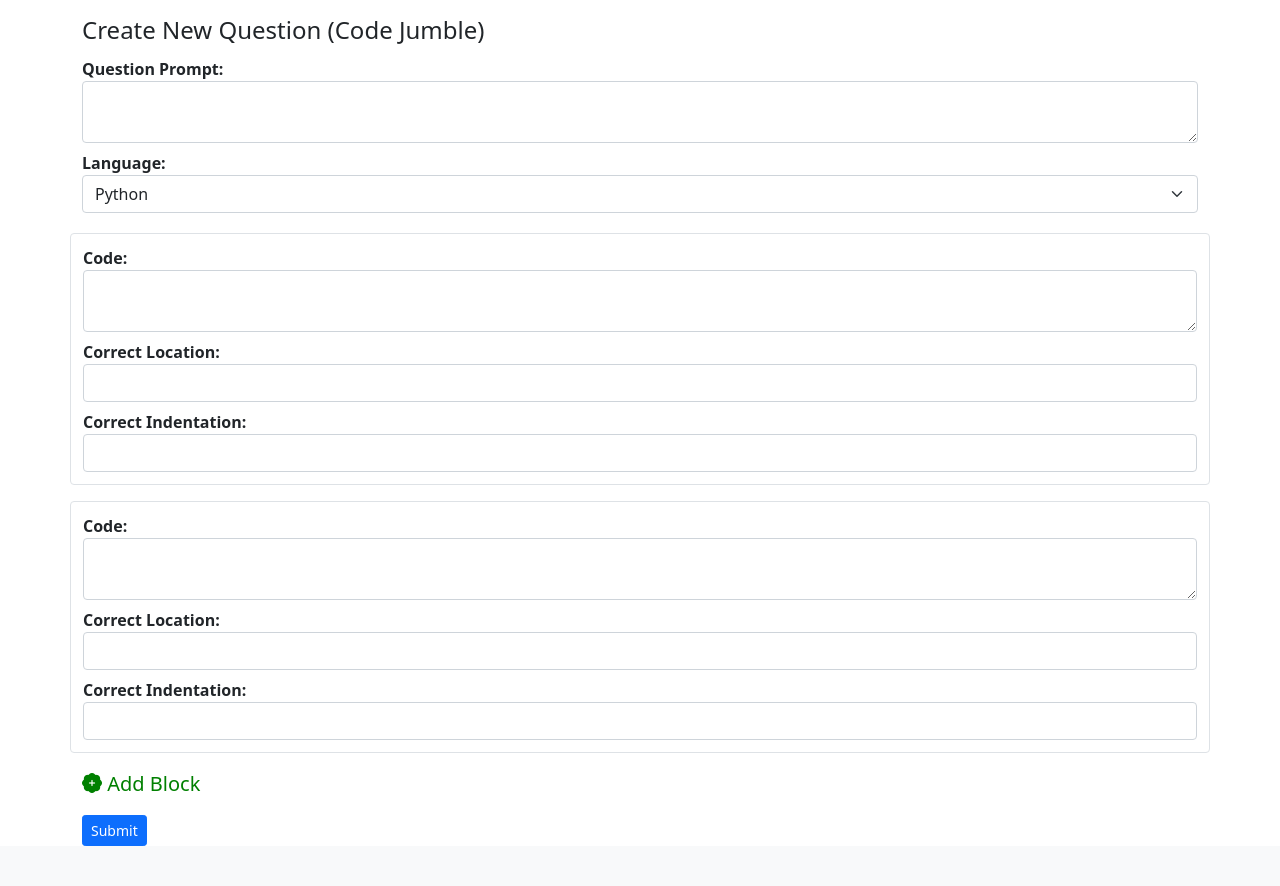
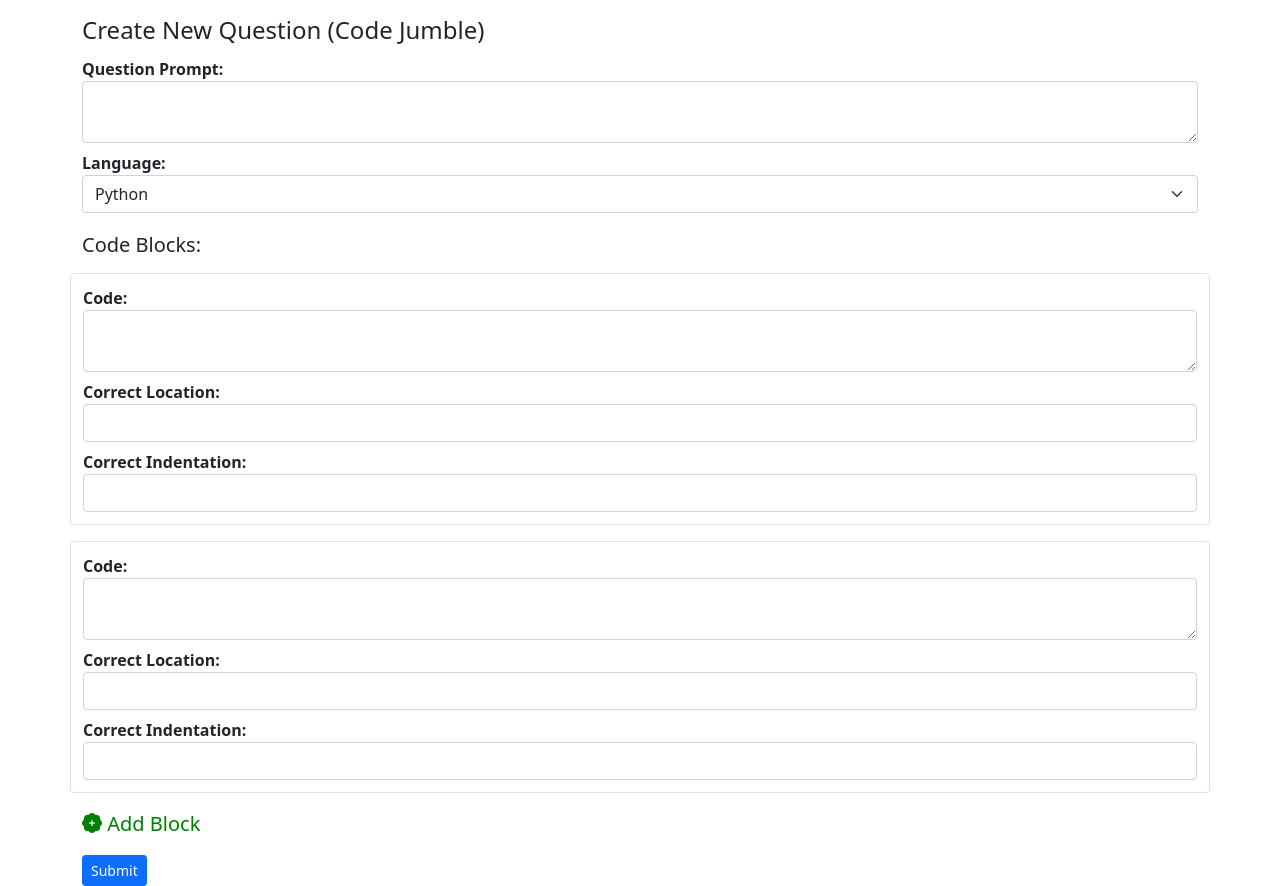
Before and after one commit to SatGarcia/spaced-cadet, a Flask app: page /course/1/new-question in a window 1280 px wide. Shown: the part 68-954 px from the top of the page. Before the commit the page ends 914 px from the top, so only its background shows below. Run offline with Flask 2, Linux system fonts and the light colour scheme; a user stored in the database is signed in; data comes from the database, SQL or seed files in the repository; some libraries are stand-ins or nearby versions.

Commit message:
small visual update to new jumble question template

```diff
--- a/app/templates/create_new_question.html
+++ b/app/templates/create_new_question.html
@@ -12,6 +12,8 @@
 
                 {{ forms.input(form.prompt) }}
                 {{ forms.input(form.language, form_class="form-select") }}
+
+                <h5 class="pt-3">Code Blocks:</h5>
 
                 {% if form.code_blocks.errors %}
                     <span class="is-invalid"></span>
```
